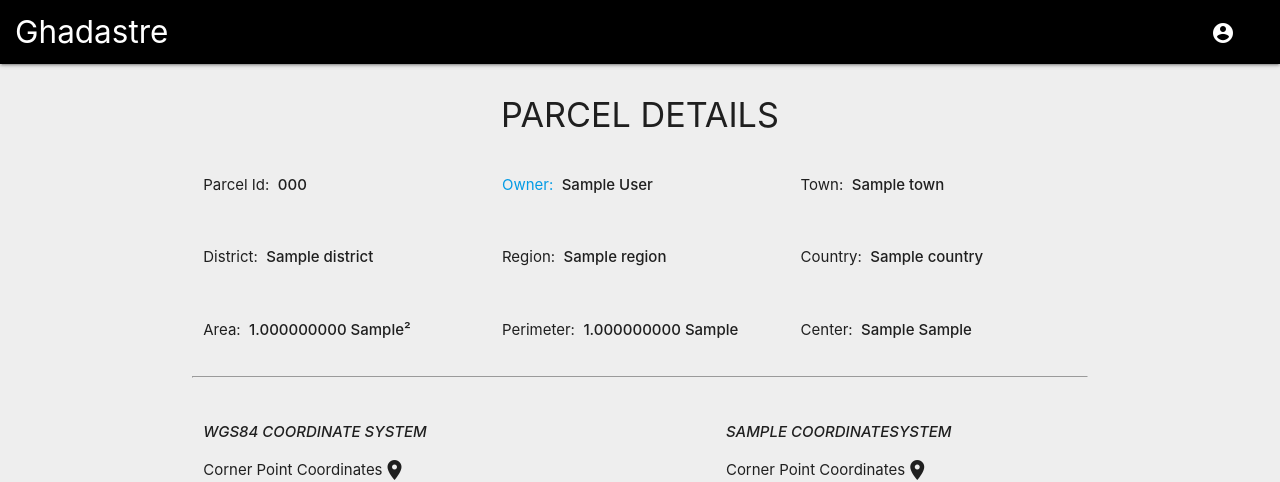
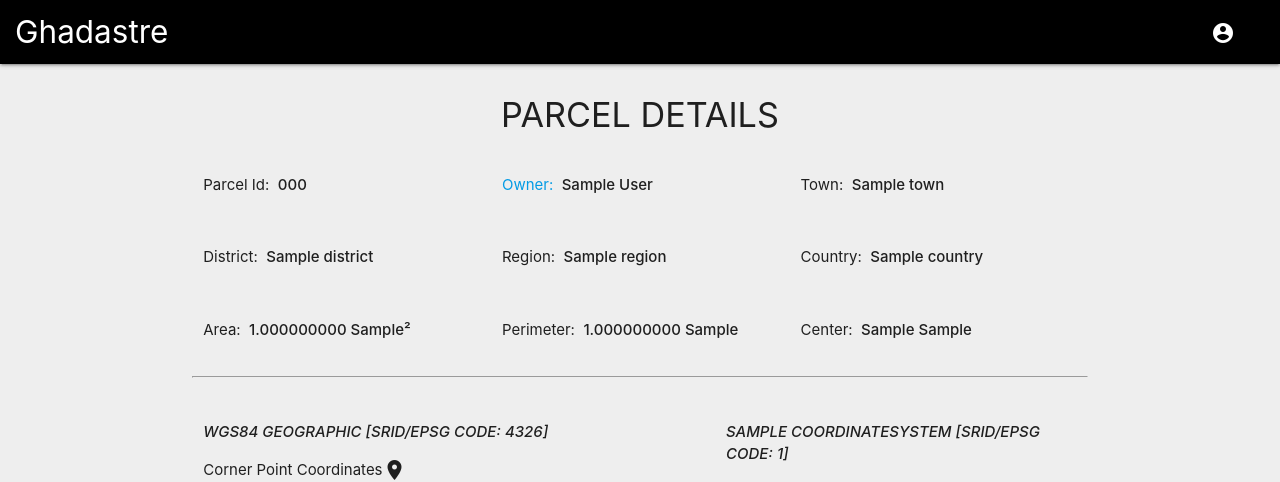
Before and after one commit to achesolo/Ghadastre, a Django app: page /parceldetail/000 in a window 1280 px wide. Shown: the top 482 px of the page. Run offline with Django 4.2, Linux system fonts and the light colour scheme; tables that the repository leaves empty hold one stand-in row (values such as "Sample post"); some libraries are stand-ins or nearby versions.

Commit message:
Made some changes

```diff
--- a/PARCELMANAGER/templates/parcels/parcel_detail.html
+++ b/PARCELMANAGER/templates/parcels/parcel_detail.html
@@ -148,7 +148,8 @@
             </div>
             <div class="row">
                 <div class="col s12 m4 l5">
-                    <strong><em><p>WGS84 COORDINATE SYSTEM</p></em></strong>
+                    <strong><em><p>WGS84 GEOGRAPHIC [SRID/EPSG CODE: 4326]
+                    </p></em></strong>
                     <p class=" valign-wrapper">Corner Point Coordinates <i class="material-icons">location_on</i></p>
                     <div style="width: 100%; overflow: auto;">
                         <table id="default_table_corner">
@@ -194,7 +195,8 @@
                     </div>
                 </div>
                 <div class="col s12 m4 l5 right">
-                    <strong><em><p style="text-transform: uppercase;">{{ parcel.parcelCRS.name }}</p></em></strong>
+                    <strong><em><p style="text-transform: uppercase;">{{ parcel.parcelCRS.name }}
+                        [SRID/EPSG CODE: {{ parcel.parcelCRS.srid }}]</p></em></strong>
                     <p class=" valign-wrapper">Corner Point Coordinates <i class="material-icons">location_on</i></p>
                     <div style="width: 100%; overflow: auto;">
                         <table id="custom_table_corner">
```
